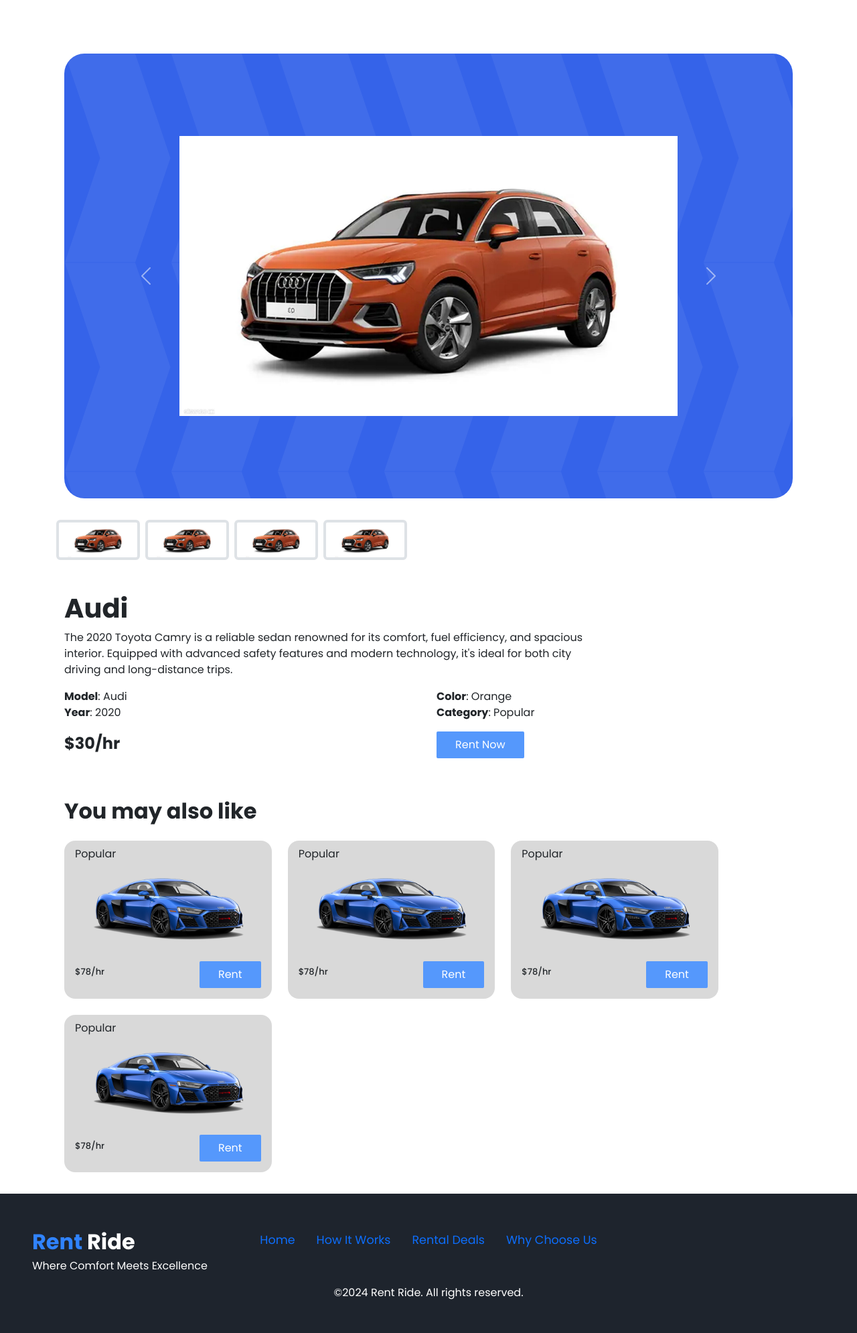
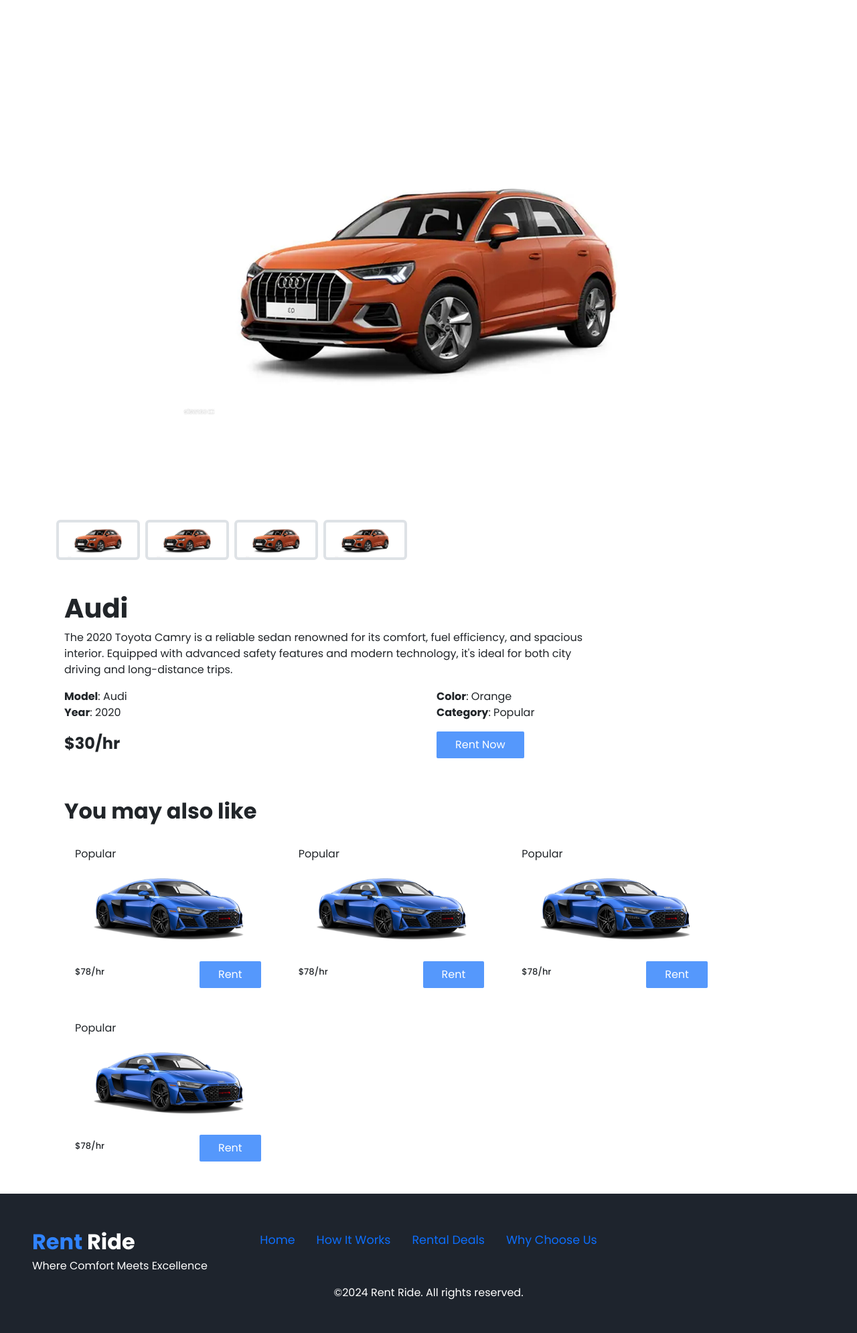
Before and after one commit to Wislamp/Rent-Ride, a Flask app: page /cars/1 in a window 1280 px wide. Shown: the part 106-2096 px from the top of the page at 67% size. Run offline with Flask 3, Linux system fonts and the light colour scheme; data comes from the database, SQL or seed files in the repository; some libraries are stand-ins or nearby versions.

Commit message:
seed cars and remove images not needed

```diff
--- a/appdir/seeder.sql
+++ b/appdir/seeder.sql
@@ -9,3 +9,6 @@ INSERT INTO regions (region) VALUES('Upper West');
 
 -- SEED CARS
 INSERT INTO cars (images, model, model_year, color, rate, rent_status, category) VALUES('orange-audi.jpg', 'Audi', 2020, 'Orange', 30, 'Available', 'Popular');
+INSERT INTO cars (images, model, model_year, color, rate, rent_status, category) VALUES('blue-bmw-exclusive.jpg', 'BMW', 2020, 'Blue', 50, 'Available', 'Popular');
+INSERT INTO cars (images, model, model_year, color, rate, rent_status, category) VALUES('red-nissan.jpg', 'Nissan', 2020, 'Red', 50, 'Available', 'Popular');
+INSERT INTO cars (images, model, model_year, color, rate, rent_status, category) VALUES('red-volvo.jpg', 'Volvo', 2020, 'Red', 70, 'Available', 'Popular');
--- a/appdir/static/css/site.css
+++ b/appdir/static/css/site.css
@@ -107,7 +107,7 @@ button.cta__button, .cta__button-primary {
     background-color: #FAFAFA;
 }
 .car__listing {
-    background-color: #D9D9D9;
+    background-color: #FFFFFF;
     border: none;
     min-width: 309.63px;
     min-height: 389.19px;
@@ -196,8 +196,6 @@ img.listed__car {
 /* CAR DETAILS PAGE */
 
 section.car_hero_img {
-    background-color: #3563E9;
-    background-image: url('../../images/Rectangle.png');
     border: none;
     border-radius: 30px;
     height: 664px;
--- a/appdir/templates/car-details.html
+++ b/appdir/templates/car-details.html
@@ -50,10 +50,6 @@
 
     <main class="w__85 mx-auto">
         <section class="car_hero_img p-5 d-flex justify-content-center align-items-center">
-            <!-- <h1 class="text-center text-white">Silver Toyota Camry</h1>
-            <div>
-                <img class="d-block flip__img w-75 mx-auto" src="{{url_for('static', filename='images/silve-camry.png')}}" alt="">
-            </div> -->
             <div id="carouselExampleRide" class="carousel slide flex-fill" data-bs-ride="carousel">
                 <div class="carousel-inner">
                     {% for image in images %}
```
Also changed, not shown: appdir/static/images/cars/blue-bmw-exclusive.jpg (added), appdir/static/images/cars/red-nissan.jpg (added), appdir/static/images/cars/red-volvo.jpg (added), appdir/static/images/int0.png (deleted), appdir/static/images/int2.png (deleted), appdir/static/images/int3.png (deleted).
